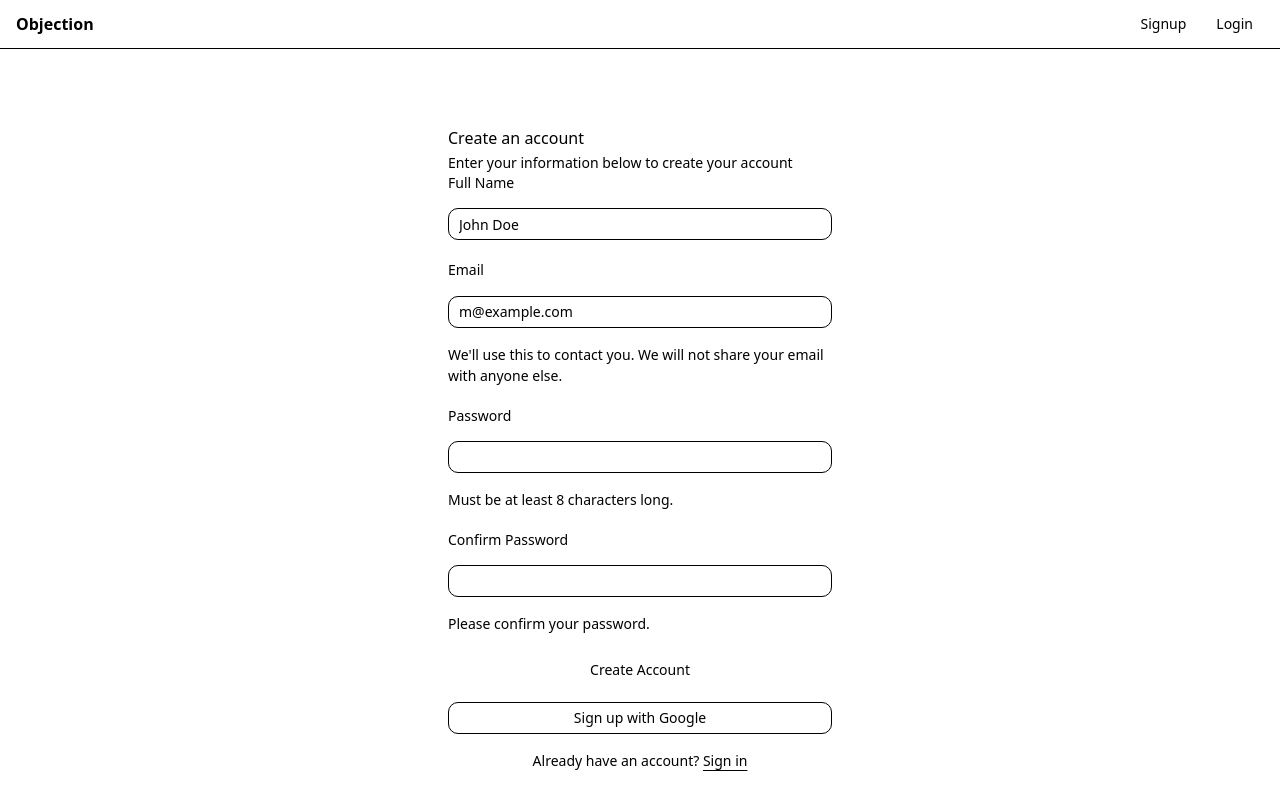
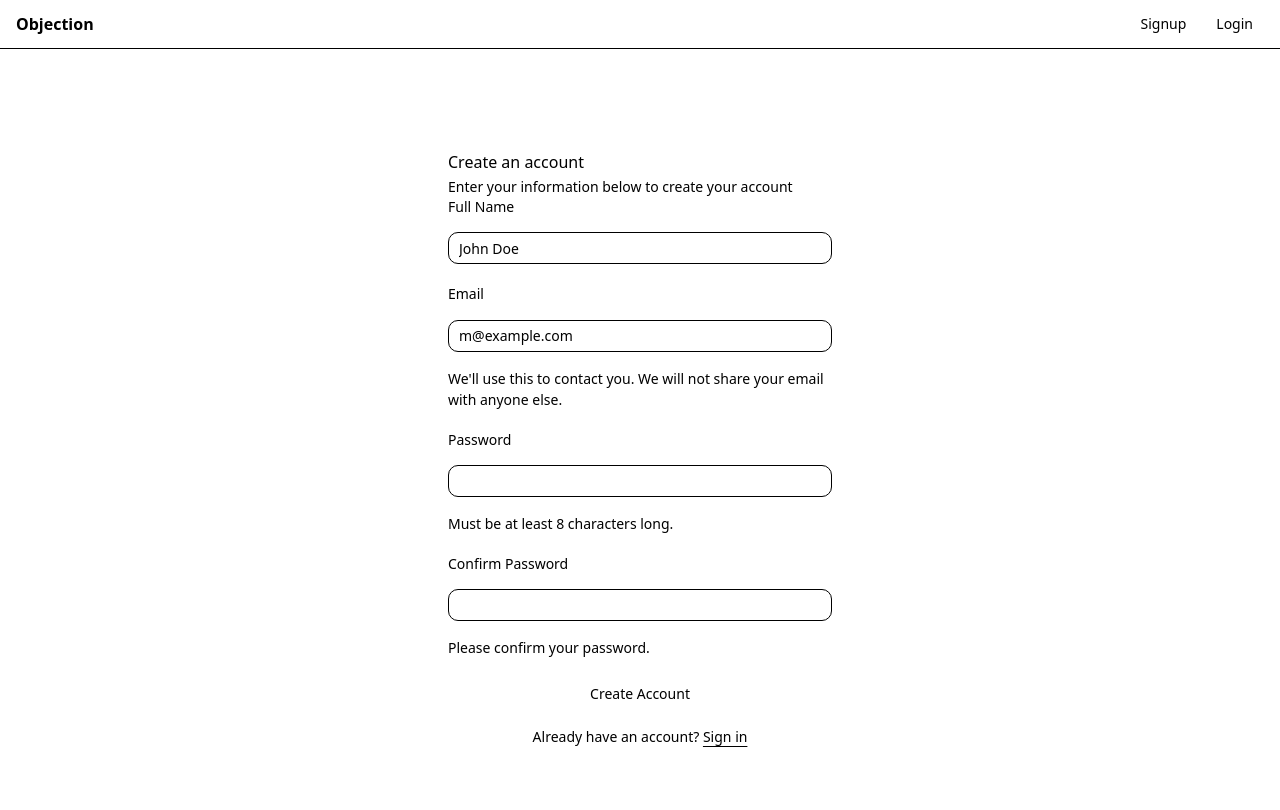
Before and after one commit to pazgu/PettyCourt, a React (Vite) app: page /signup in a window 1280 px wide. Shown: the top 810 px of the page. Built offline with nearby package versions, Linux system fonts and the light colour scheme.

Commit message:
remove sign up with google

```diff
--- a/src/components/ui/signup-form.jsx
+++ b/src/components/ui/signup-form.jsx
@@ -57,9 +57,9 @@ export function SignupForm({
             <FieldGroup>
               <Field>
                 <Button type="submit">Create Account</Button>
-                <Button variant="outline" type="button">
+                {/* <Button variant="outline" type="button">
                   Sign up with Google
-                </Button>
+                </Button> */}
                 <FieldDescription className="px-6 text-center">
                   Already have an account? <a href="#">Sign in</a>
                 </FieldDescription>
```
